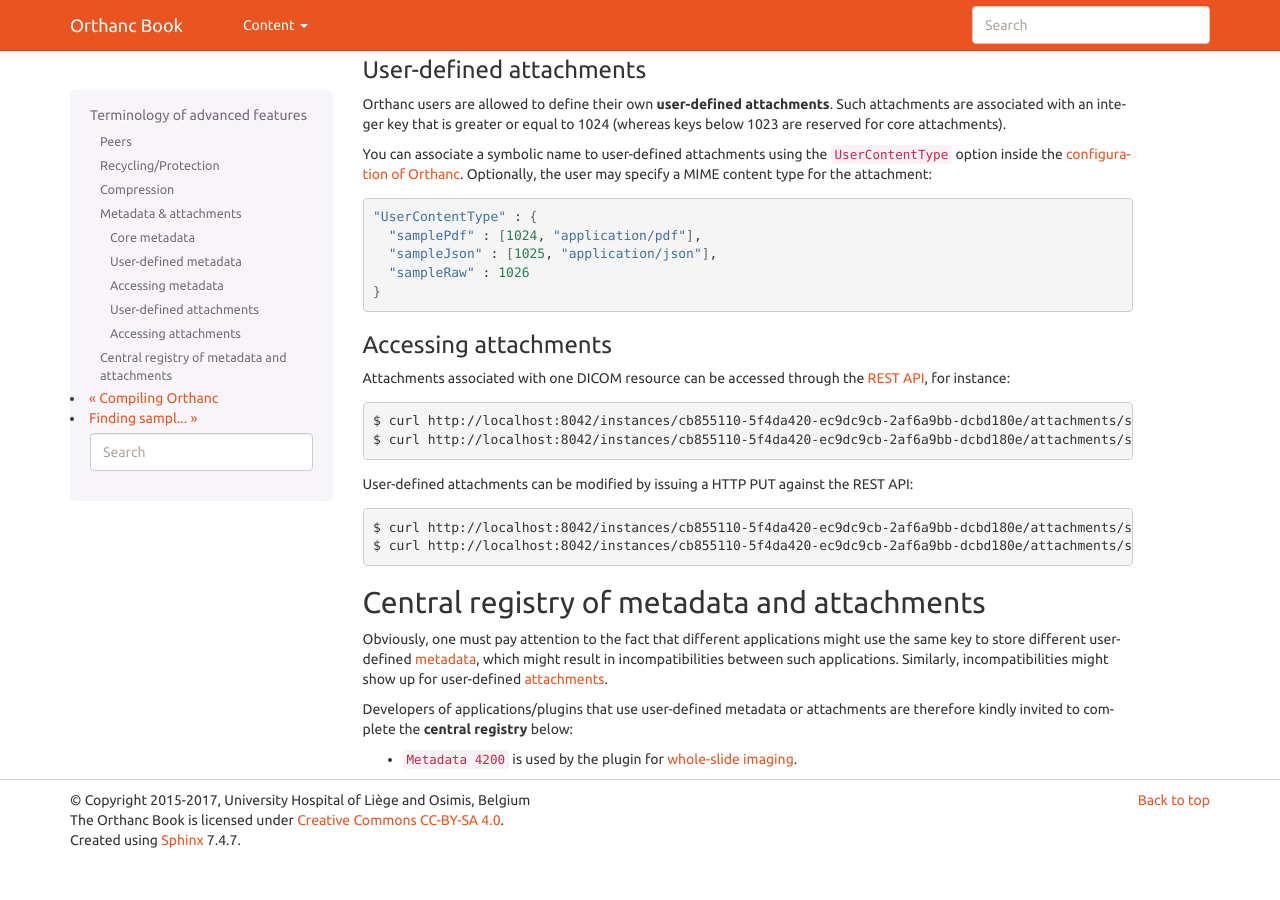
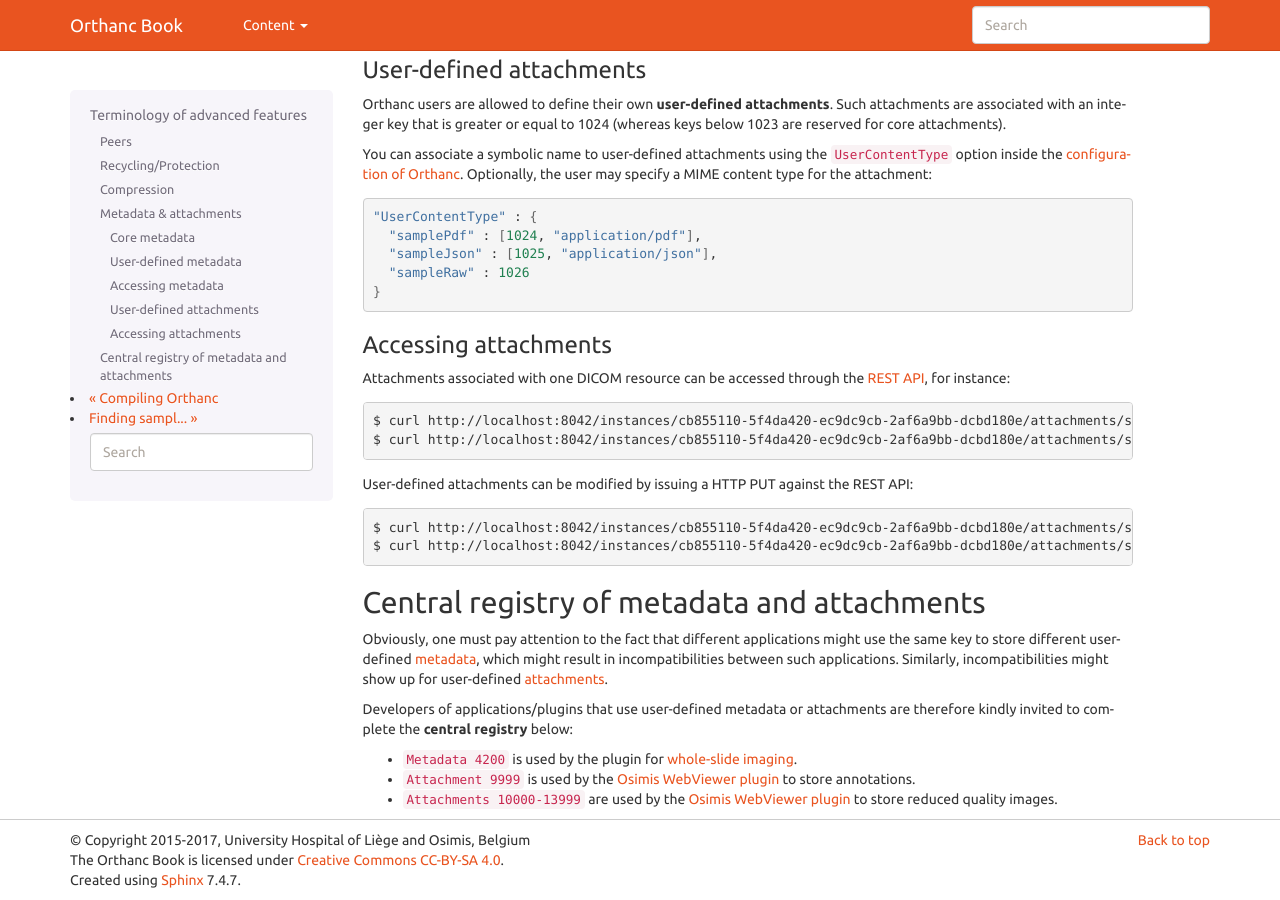
Before and after one commit to orthanc-mirrors/orthanc-book, a Sphinx documentation site: the page built from Sphinx/source/faq/features.rst, in a window 1280 px wide and 900 px high, scrolled down 2178 px. Built offline with Sphinx 7.4.7, drawn with Linux system fonts in a browser that asks for light colours; before the commit the page ends 3038 px from its top, so only the background shows below that.

Commit message:
added reference to attachment ids used by the Osimis Web Viewer

```diff
--- a/Sphinx/source/faq/features.rst
+++ b/Sphinx/source/faq/features.rst
@@ -229,3 +229,5 @@
 registry** below:
 
 * ``Metadata 4200`` is used by the plugin for :ref:`whole-slide imaging <wsi>`.
+* ``Attachment 9999`` is used by the `Osimis WebViewer plugin <https://bitbucket.org/osimis/osimis-webviewer-plugin>`__ to store annotations.
+* ``Attachments 10000-13999`` are used by the `Osimis WebViewer plugin <https://bitbucket.org/osimis/osimis-webviewer-plugin>`__ to store reduced quality images.
```
